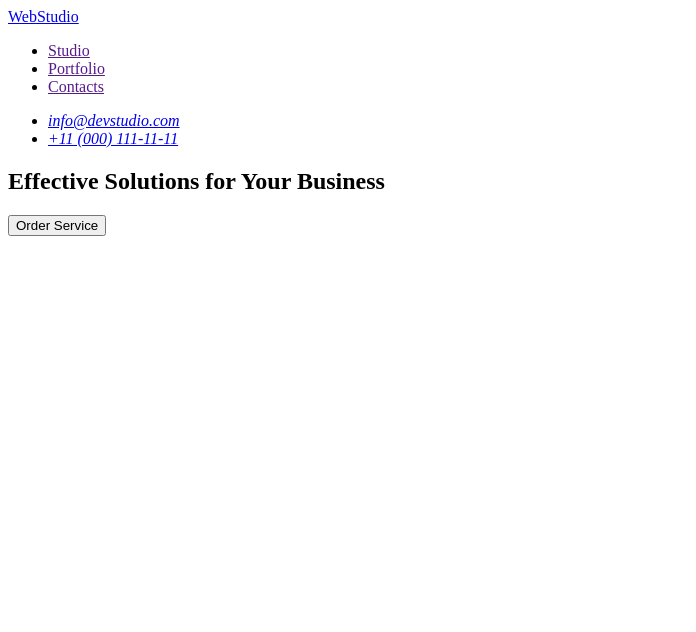
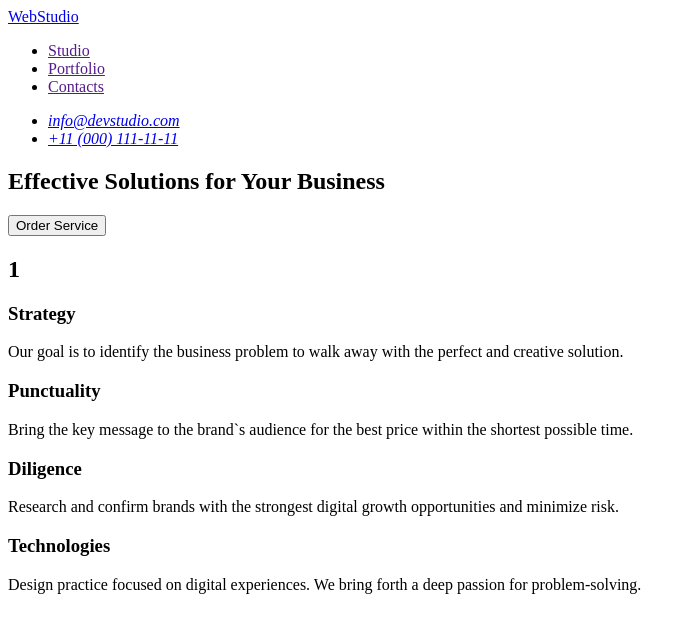
Before and after one commit to l3ardak/goit-markup-hw-01, a plain HTML site: page index.html in a window 1280 px wide. Shown: the whole page, without its empty margins (0-696 px from the left). Drawn offline with Linux system fonts and the light colour scheme.

Commit message:
add markup section1

```diff
--- a/index.html
+++ b/index.html
@@ -30,7 +30,23 @@
             <button type="button">Order Service</button>
         </section>
         <section>
-
+            <h2>1</h2>
+            <h3>Strategy</h3>
+            <p>
+                Our goal is to identify the business problem to walk away with the perfect and creative solution.
+            </p>
+            <h3>Punctuality</h3>
+            <p>
+                Bring the key message to the brand`s audience for the best price within the shortest possible time.
+            </p>
+            <h3>Diligence</h3>
+            <p>
+                Research and confirm brands with the strongest digital growth opportunities and minimize risk.
+            </p>
+            <h3>Technologies</h3>
+            <p>
+                Design practice focused on digital experiences. We bring forth a deep passion for problem-solving.
+            </p>
         </section>
         <section>
 
```
